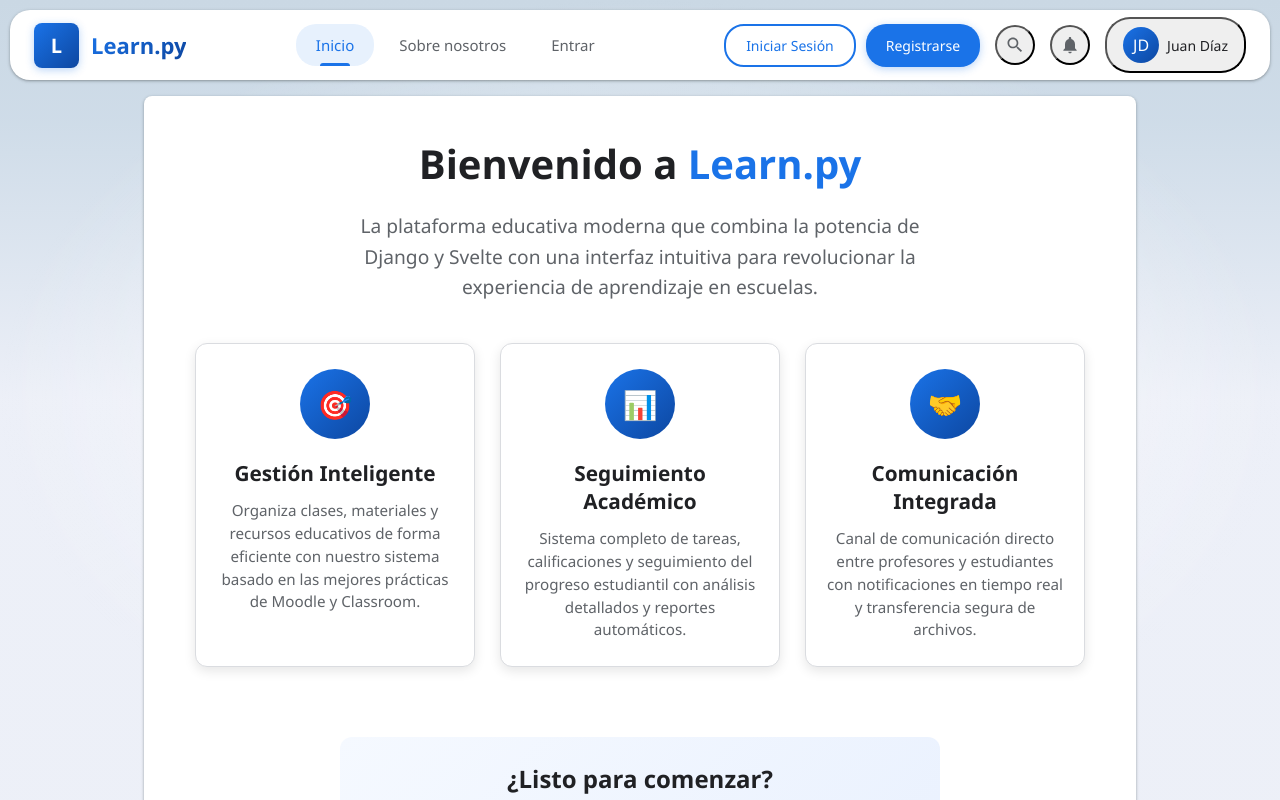
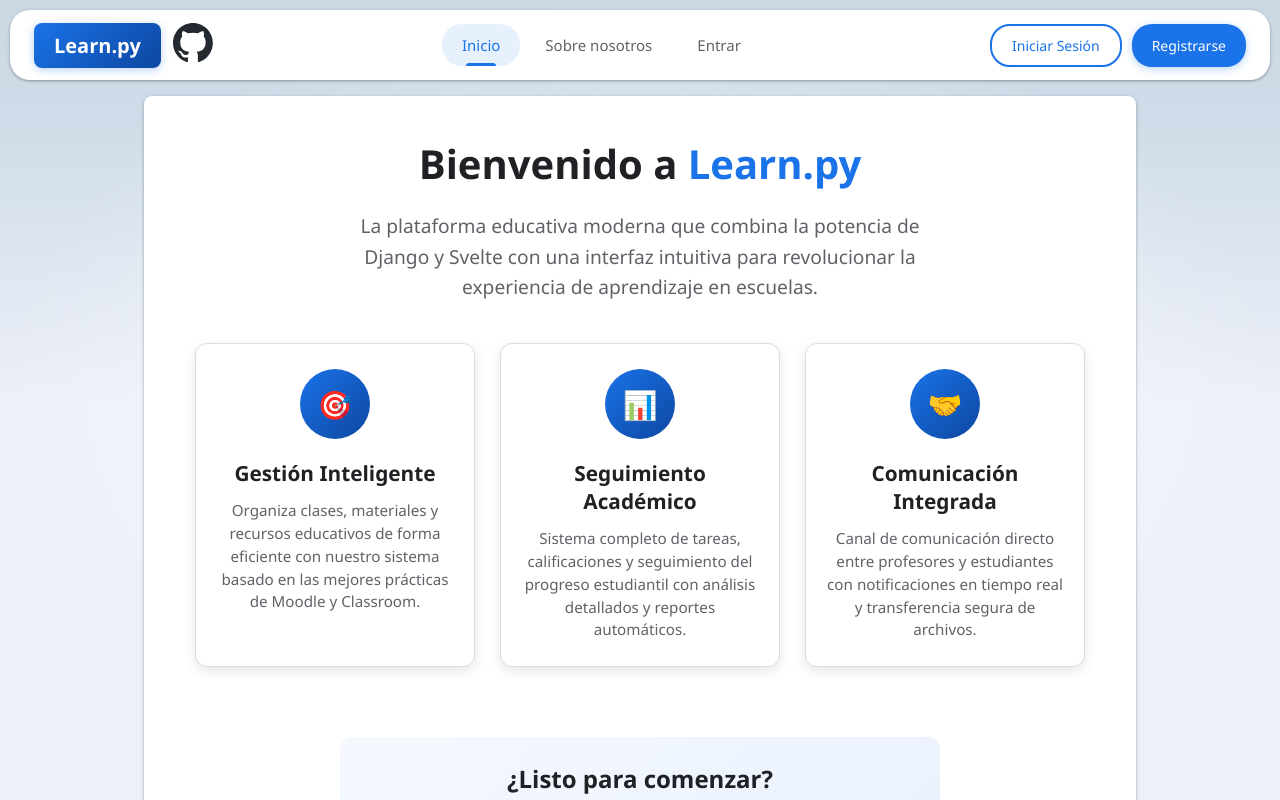
Before and after one commit to Luquistroll209/Learn.py, a SvelteKit app in the folder Frontend/: page / in a window 1280 px wide. Shown: the top 800 px of the page. Built offline with nearby package versions, Linux system fonts and the light colour scheme.

Commit message:
Funcionamiento del navbar
Ya se puede ver el nombre de usuario de la persona al logearse, tambien se guardan en el localStorage del navegador para no pedir muchos request a la api y no saturarla

```diff
--- a/Frontend/src/routes/navbar.svelte
+++ b/Frontend/src/routes/navbar.svelte
@@ -1,13 +1,39 @@
 <script lang="ts">
 	//import { page } from '$app/state';
 	//import logo from '$lib/images/svelte-logo.svg';
-	//import github from '$lib/images/github.svg';
+	import github from '$lib/images/github.svg';
     import '$lib/style/navbar.css';
     import { urlip } from '$lib/config';
+    import { onMount } from 'svelte';
 
+    let islogged = false;
+    let username = "";
+    let userInitials = "";
 
     let authPanelOpen: boolean = false;
     let authType: 'login' | 'register' = 'login';
+
+    function checkAuthStatus(){
+        const token = localStorage.getItem('token');
+        const userData = localStorage.getItem('userData');
+
+        islogged = !!token;
+
+        if (userData){
+            try{
+
+                const user = JSON.parse(userData);
+                username = `${user.name} ${user.last_name}`;
+                userInitials = `${user.name.charAt(0)}${user.last_name.charAt(0)}`.toUpperCase();
+            }catch(error){
+                console.log("error: ", error)
+            }
+        }
+    }
+
+    onMount(() => {
+        checkAuthStatus();
+    });
 
     function openAuthPanel(type: 'login' | 'register'): void {
         authType = type;
@@ -50,9 +76,19 @@
 
                 const data = await respose.json();
                 if (respose.ok){
-                    //Esto no se si funciona tengo que comprobarlo
-                    //guarda el token del usuario en el localStorage
-                    localStorage.setItem('token', data.token || '')
+                    //Guardar cosas localmente en cache para que no tenga que hacer peticiones a la api
+                    const userInfo = {
+                        name: data.name || data.user?.name,
+                        last_name: data.last_name || data.user?.last_name
+                    };
+                    localStorage.setItem('token', data.token || '');
+                    localStorage.setItem('userData', JSON.stringify(userInfo));
+                    localStorage.setItem('islogged', 'true');
+
+                    username = `${userInfo.name} ${userInfo.last_name}`;
+                    userInitials = `${userInfo.name.charAt(0)}${userInfo.last_name.charAt(0)}`.toUpperCase();
+                    islogged = true;
+
                     closeAuthPanel();
                 }else{
                     console.error(`Error: ${data.detail || 'credenciales errorenas'}`)
@@ -136,8 +172,8 @@
     <!--<meta http-equiv="refresh" content="0; url=https://www.youtube.com/watch?v=xvFZjo5PgG0&list=RDxvFZjo5PgG0&start_radio=1">-->
 
         <div class="navbar-brand">
-            <div class="logo">L</div>
-            <span class="brand-name">Learn.py</span>
+            <div class="logo">Learn.py</div>
+            <a href="https://github.com/Luquistroll209/Learn.py"><img class="Github" src={github} alt="GitHub" /></a>
         </div>
 
         <ul class="navbar-nav">
@@ -153,7 +189,36 @@
         </ul>
 
         <div class="navbar-actions">
-            <div class="auth-buttons">
+            <!--Comprueba si esta logeado o no para mostrar el login o el usuario-->
+            {#if islogged}
+                <button
+                    type="button"
+                    class="icon-button"
+                    aria-label="Buscar"
+                >
+                    <svg width="20" height="20" viewBox="0 0 24 24" fill="none" xmlns="">
+                        <path d="M15.5 14H14.71L14.43 13.73C15.41 12.59 16 11.11 16 9.5C16 5.91 13.09 3 9.5 3C5.91 3 3 5.91 3 9.5C3 13.09 5.91 16 9.5 16C11.11 16 12.59 15.41 13.73 14.43L14 14.71V15.5L19 20.49L20.49 19L15.5 14ZM9.5 14C7.01 14 5 11.99 5 9.5C5 7.01 7.01 5 9.5 5C11.99 5 14 7.01 14 9.5C14 11.99 11.99 14 9.5 14Z" fill="currentColor"/>
+                    </svg>
+                </button>
+                <button
+                    type="button"
+                    class="icon-button"
+                    aria-label="Notificaciones"
+                >
+                    <svg width="20" height="20" viewBox="0 0 24 24" fill="none" xmlns="">
+                        <path d="M12 22C13.1 22 14 21.1 14 20H10C10 21.1 10.9 22 12 22ZM18 16V11C18 7.93 16.37 5.36 13.5 4.68V4C13.5 3.17 12.83 2.5 12 2.5C11.17 2.5 10.5 3.17 10.5 4V4.68C7.64 5.36 6 7.92 6 11V16L4 18V19H20V18L18 16Z" fill="currentColor"/>
+                    </svg>
+                </button>
+                <button
+                    type="button"
+                    class="user-profile"
+                    aria-label="Perfil de usuario"
+                >
+                    <div class="avatar">{userInitials}</div>
+                    <span class="username">{username}</span>
+                </button>
+            {:else}
+                <div class="auth-buttons">
                 <button type="button" class="auth-btn btn-login"
                     on:click={() => openAuthPanel('login')}
                     on:keydown={(e) => e.key === 'Enter' && openAuthPanel('login')}>Iniciar Sesión</button>
@@ -162,34 +227,8 @@
                     class="auth-btn btn-register"
                     on:click={() => openAuthPanel('register')}
                     on:keydown={(e) => e.key === 'Enter' && openAuthPanel('register')}>Registrarse</button>
-            </div>
-
-            <button
-                type="button"
-                class="icon-button"
-                aria-label="Buscar"
-            >
-                <svg width="20" height="20" viewBox="0 0 24 24" fill="none" xmlns="http://www.w3.org/2000/svg">
-                    <path d="M15.5 14H14.71L14.43 13.73C15.41 12.59 16 11.11 16 9.5C16 5.91 13.09 3 9.5 3C5.91 3 3 5.91 3 9.5C3 13.09 5.91 16 9.5 16C11.11 16 12.59 15.41 13.73 14.43L14 14.71V15.5L19 20.49L20.49 19L15.5 14ZM9.5 14C7.01 14 5 11.99 5 9.5C5 7.01 7.01 5 9.5 5C11.99 5 14 7.01 14 9.5C14 11.99 11.99 14 9.5 14Z" fill="currentColor"/>
-                </svg>
-            </button>
-            <button
-                type="button"
-                class="icon-button"
-                aria-label="Notificaciones"
-            >
-                <svg width="20" height="20" viewBox="0 0 24 24" fill="none" xmlns="http://www.w3.org/2000/svg">
-                    <path d="M12 22C13.1 22 14 21.1 14 20H10C10 21.1 10.9 22 12 22ZM18 16V11C18 7.93 16.37 5.36 13.5 4.68V4C13.5 3.17 12.83 2.5 12 2.5C11.17 2.5 10.5 3.17 10.5 4V4.68C7.64 5.36 6 7.92 6 11V16L4 18V19H20V18L18 16Z" fill="currentColor"/>
-                </svg>
-            </button>
-            <button
-                type="button"
-                class="user-profile"
-                aria-label="Perfil de usuario"
-            >
-                <div class="avatar">JD</div>
-                <span class="username">Juan Díaz</span>
-            </button>
+                </div>
+            {/if}
         </div>
     </nav>
 
```
Also changed, not shown: Frontend/src/lib/style/navbar.css, 2 other files (tests, documents, lock files or other folders).
